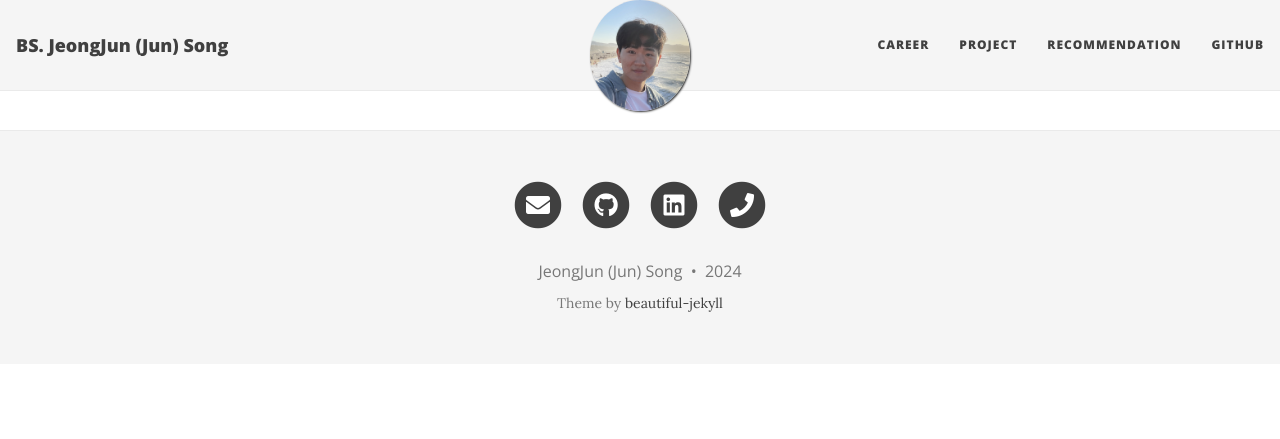
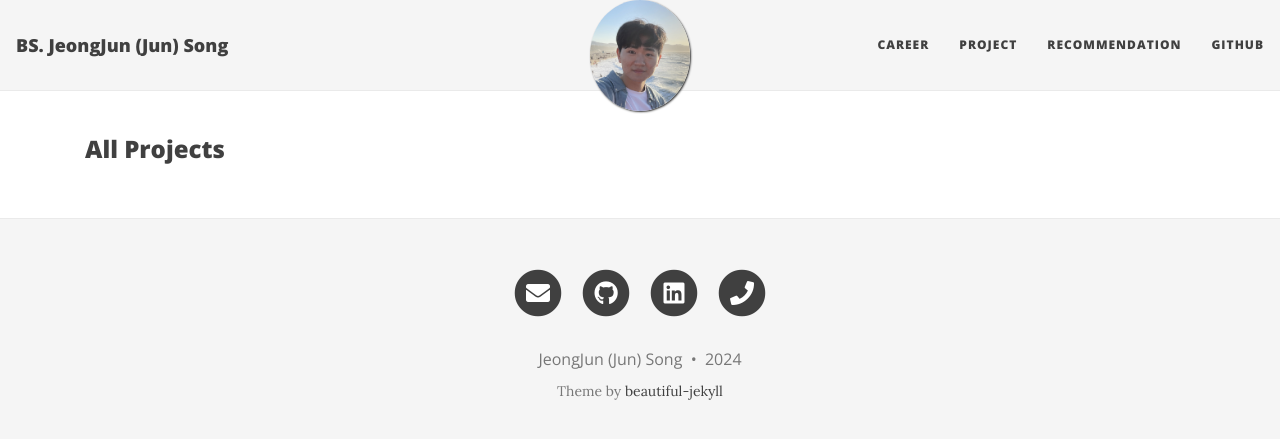
Before and after one commit to songjeongjun320/songjeongjun320.github.io, a Jekyll site: the page built from project/index.html, in a window 1280 px wide. Shown: the top 439 px of the page. Built offline with Jekyll 4.4.1, drawn with Linux system fonts in a browser that asks for light colours; nearby versions of some CDN libraries.

Commit message:
07/25/2024

```diff
--- a/project/index.html
+++ b/project/index.html
@@ -4,3 +4,58 @@
 subtitle: Project list
 permalink: /project/
 ---
+
+<div class="projects">
+  {% for post in site.project %}
+    <article class="post-preview">
+      <a href="{{ post.url | relative_url }}">
+        <h2 class="post-title">{{ post.title }}</h2>
+        {% if post.subtitle %}
+          <h3 class="post-subtitle">{{ post.subtitle }}</h3>
+        {% endif %}
+      </a>
+      <p class="post-meta">
+        {% assign date_format = site.date_format | default: "%B %-d, %Y" %}
+        Posted on {{ post.date | date: date_format }}
+      </p>
+      <div class="post-entry-container">
+        {% if post.image %}
+          <div class="post-image">
+            <a href="{{ post.url | relative_url }}">
+              <img src="{{ post.image | relative_url }}">
+            </a>
+          </div>
+        {% endif %}
+        <div class="post-entry">
+          {% assign excerpt_length = site.excerpt_length | default: 50 %}
+          {{ post.excerpt | strip_html | xml_escape | truncatewords: excerpt_length }}
+          {% assign excerpt_word_count = post.excerpt | number_of_words %}
+          {% if post.content != post.excerpt or excerpt_word_count > excerpt_length %}
+            <a href="{{ post.url | relative_url }}" class="post-read-more">[Read&nbsp;More]</a>
+          {% endif %}
+        </div>
+      </div>
+      {% if post.tags.size > 0 %}
+        <div class="blog-tags">
+          Tags:
+          {% if site.link-tags %}
+            {% for tag in post.tags %}
+              <a href="{{ '/tags' | relative_url }}#{{- tag -}}">{{- tag -}}</a>
+            {% endfor %}
+          {% else %}
+            {{ post.tags | join: ", " }}
+          {% endif %}
+        </div>
+      {% endif %}
+    </article>
+  {% endfor %}
+</div>
+
+<div class="project-links">
+  <h3>All Projects</h3>
+  <ul>
+    {% for post in site.project %}
+      <li><a href="{{ post.url | relative_url }}">{{ post.title }}</a></li>
+    {% endfor %}
+  </ul>
+</div>
```
